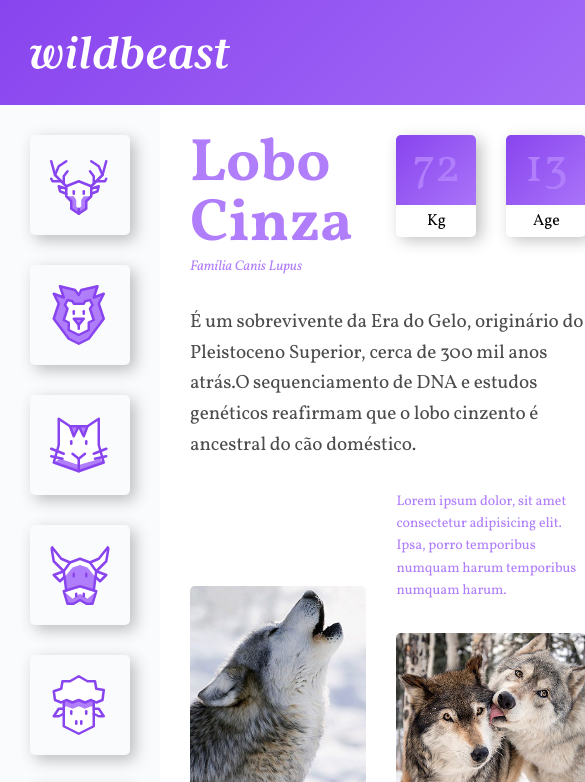
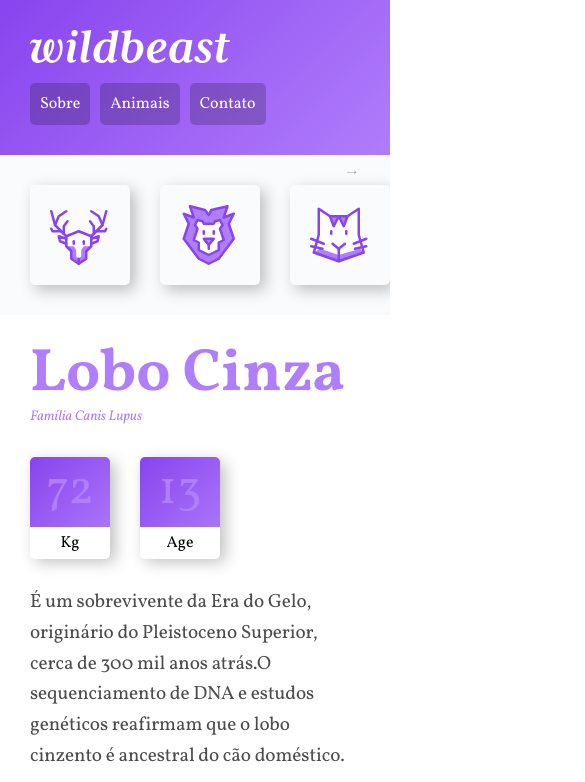
Before and after one commit to JohnCustodio/WildBeast, a plain HTML site: page index.html in a window 390 px wide. Shown: the top 782 px of the page, 585 px wide, since content can reach past the window. Drawn offline with Linux system fonts and the light colour scheme.

Commit message:
Criação de Media Queries

```diff
--- a/css/style.css
+++ b/css/style.css
@@ -17,7 +17,7 @@ a {
 
 img {
   display: block;
-  max-width: 100%;
+  width: 100%;
   border-radius: 5px;
 }
 
@@ -33,6 +33,29 @@ img {
   ;
 }
 
+@media (max-width: 1200px) {
+  .estrutura {
+    grid-template-areas:/*divisão das colunas no site*/
+      "header header header"
+      "sidenav content content"
+      "sidenav anuncios anuncios"
+      "footer footer footer"
+    ;
+  }
+}
+
+@media (max-width: 760px) {
+  .estrutura {
+    grid-template-columns: 100%;/*1 coluna com expansão 100%*/
+    grid-template-areas:
+    "header"
+    "sidenav"
+    "content"
+    "anuncios"
+    "footer"
+    ;
+  }
+}
 /*Header*/
 .header {
   grid-area: header;
@@ -70,6 +93,21 @@ img {
   margin-left: 30px;
 }
 
+@media (max-width: 760px) {
+  .header {
+  grid-template-columns: auto;
+  }
+  .logo {
+    margin-bottom: 20px;
+  }
+  .header nav a {
+    font-size: 1em;
+  }
+  .header li + li {
+    margin-left: 10px;
+  }
+}
+
 /*Sidenav*/
 
 .sidenav {
@@ -93,6 +131,45 @@ img {
   background: #b07dfb;
 }
 
+@keyframes seta {
+  from {
+    right: 30px;
+  }
+  to {
+    right: 20px;
+  }
+}
+
+@media (max-width: 760px) {
+  .sidenav {
+    position: relative;
+    overflow-x: auto;
+    -webkit-overflow-scrolling: touch;
+    -ms-overflow-style: -ms-autohiding-scrollbar;
+  }
+  .sidenav::after {
+    content: '→';
+    position: absolute;
+    top: 5px;
+    right: 30px;
+    color: rgba(0,0,0,.3);
+    animation: seta .5s ease-in 0s infinite alternate;
+  }
+  .sidenav ul {
+    display: flex;
+  }
+  .sidenav li {
+    flex: 1 0 60px;
+  }
+  .sidenav {
+    padding: 0 30px;
+  }
+
+  .sidenav li a {
+    margin: 30px 30px 30px 0;
+  }
+}
+
 /*Content*/
 
 .content {
@@ -103,6 +180,12 @@ img {
   display: grid;
   grid-template-columns: 1fr 1fr;
   grid-gap: 30px;
+}
+
+@media (max-width:600px) {
+  .content{
+    grid-template-columns: auto;
+  }
 }
 
 .col-wide {
@@ -231,6 +314,7 @@ p {
   align-content: start;
   padding: 30px;
   grid-gap: 30px;
+  grid-template-columns: repeat(auto-fit, minmax(150px, 1fr));/*Responsivo dos anúncios para 1 coluna sem Media Queries*/
 }
 
 /*Footer*/
--- a/index.html
+++ b/index.html
@@ -22,12 +22,14 @@
       </header>
 
       <nav class="sidenav">
+        <ul>
           <li><a href="#"><img src="img/icones/cervo.svg" alt="Cervo"></a></li>
           <li><a href="#"><img src="img/icones/leao.svg" alt="Leão"></a></li>
           <li><a href="#"><img src="img/icones/gato.svg" alt="Gato"></a></li>
           <li><a href="#"><img src="img/icones/vaca.svg" alt="Vaca"></a></li>
           <li><a href="#"><img src="img/icones/ovelha.svg" alt="Ovelha"></a></li>
           <li><a href="#"><img src="img/icones/abelha.svg" alt="Ovelha"></a></li>
+        </ul>
       </nav>
 
       <main class="content">
```
Lines whose indentation alone changed are shown as unchanged.
